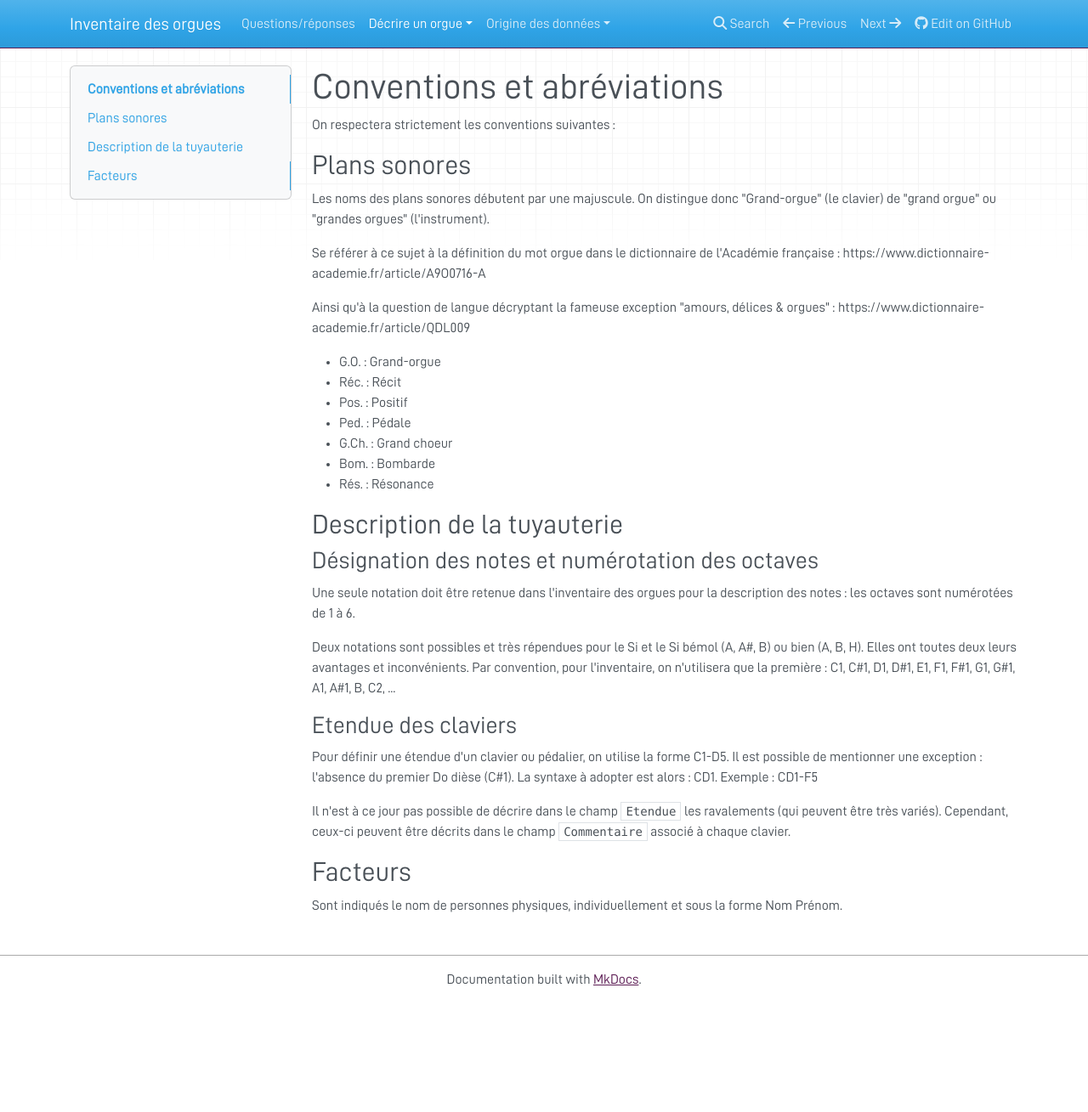
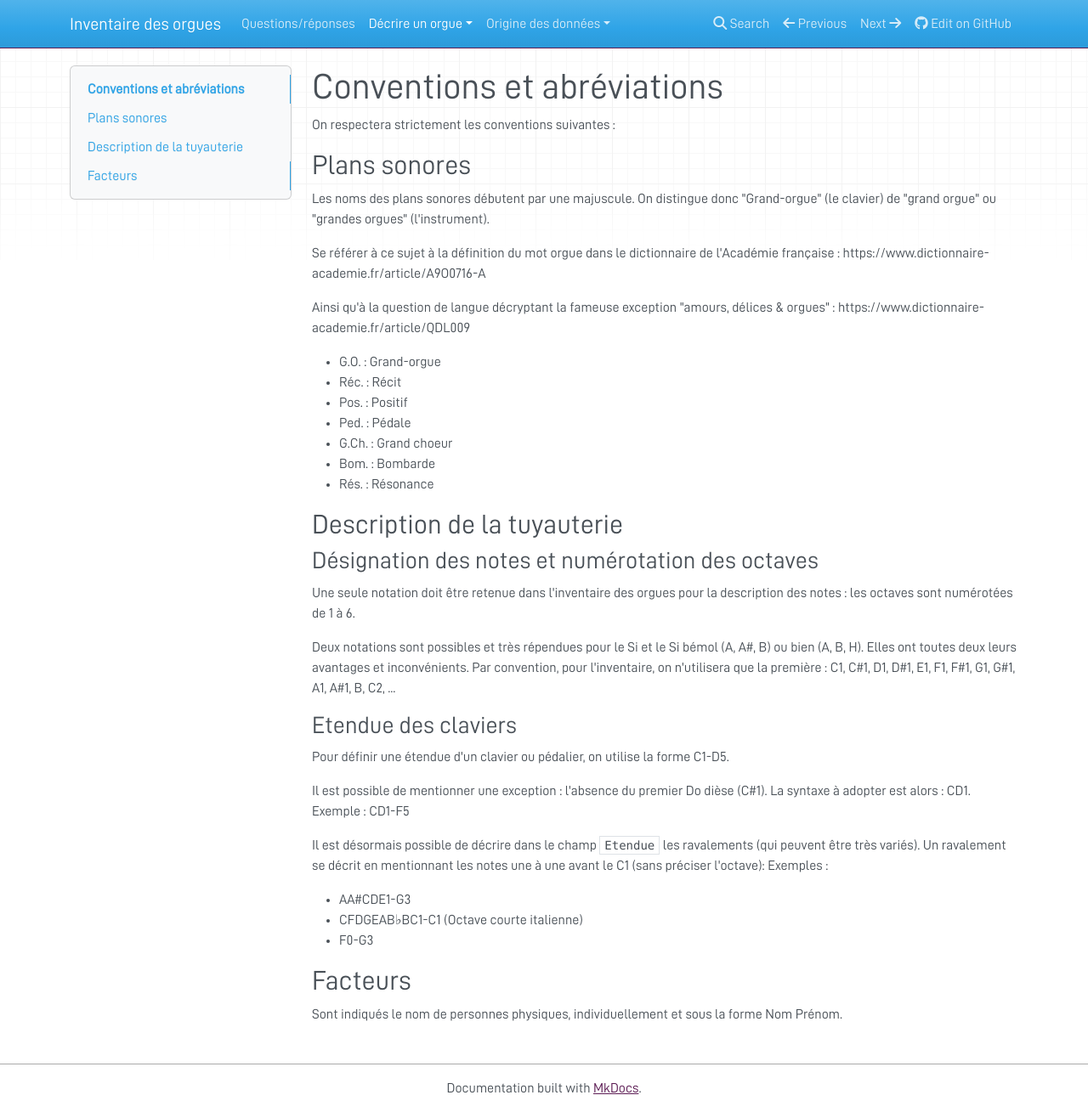
Before and after one commit to inventaire-des-orgues/docs, an MkDocs documentation site: the page built from docs/conventions.md, in a window 1280 px wide and 1309 px high. Shown: the whole window at 85% size. Built offline with MkDocs 1.6.1, drawn with Linux system fonts in a browser that asks for light colours; nearby versions of some CDN libraries.

Commit message:
ravalements

```diff
--- a/docs/conventions.md
+++ b/docs/conventions.md
@@ -31,9 +31,15 @@ C1, C#1, D1, D#1, E1, F1, F#1, G1, G#1, A1, A#1, B, C2, ...
 ### Etendue des claviers
 
 Pour définir une étendue d'un clavier ou pédalier, on utilise la forme C1-D5.
+
 Il est possible de mentionner une exception : l'absence du premier Do dièse (C#1). La syntaxe à adopter est alors : CD1. Exemple : CD1-F5
 
-Il n'est à ce jour pas possible de décrire dans le champ `Etendue` les ravalements (qui peuvent être très variés). Cependant, ceux-ci peuvent être décrits dans le champ `Commentaire` associé à chaque clavier.
+Il est désormais possible de décrire dans le champ `Etendue` les ravalements (qui peuvent être très variés). Un ravalement se décrit en mentionnant les notes une à une avant le C1 (sans préciser l'octave):
+Exemples :
+
+- AA#CDE1-G3
+- CFDGEAB♭BC1-C1 (Octave courte italienne)
+- F0-G3
 
 ## Facteurs
 
```
Also changed, not shown: docs/fiche-orgue.md (+1 -1 lines).
